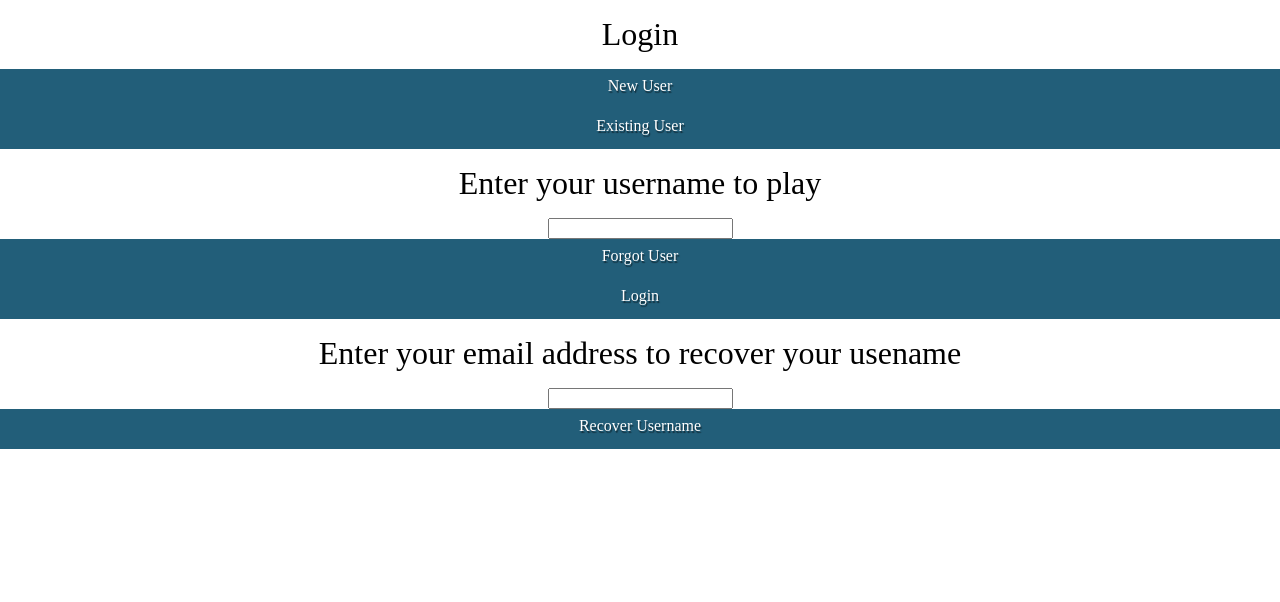
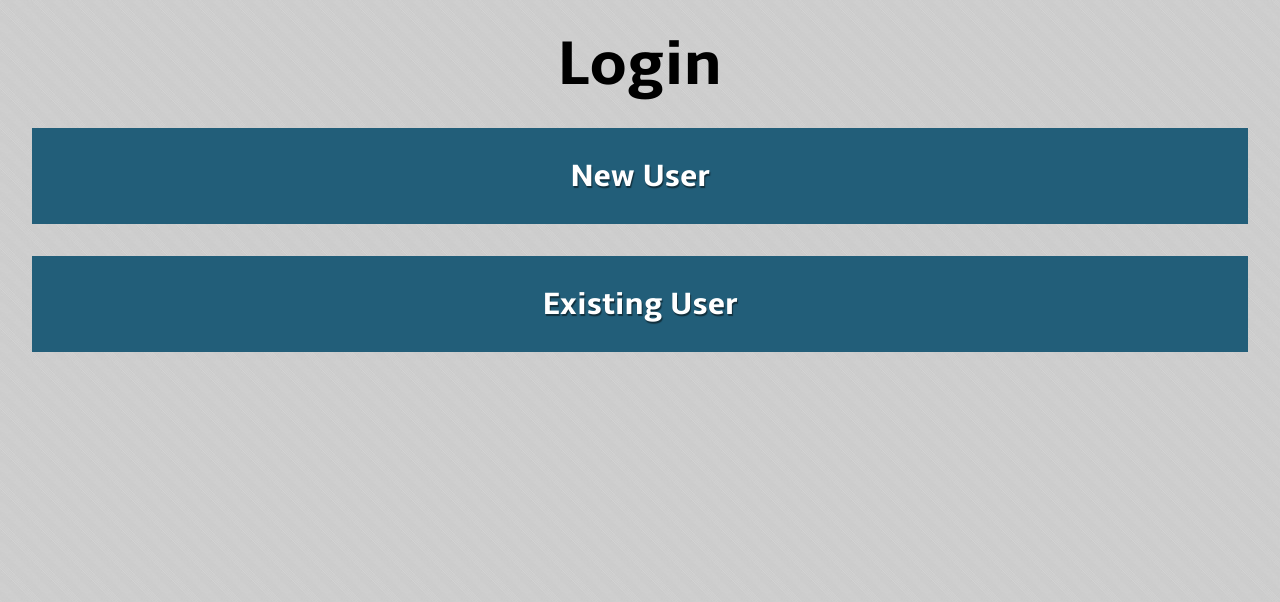
Before and after one commit to zacpez/ProjectNaN, a PHP site: page / in a window 1280 px wide. Shown: the top 602 px of the page. Run offline with PHP 8.4, Linux system fonts and the light colour scheme; a map, chart or similar area stays blank; some libraries are stand-ins or nearby versions.

Commit message:
inital development on page layout and start towards database

```diff
--- a/css/style.css
+++ b/css/style.css
@@ -32,7 +32,14 @@ footer, header, hgroup, menu, nav, section {
 
 @font-face {
 	font-family: "Amble";
-	src: url('../font/Amble-Bold.ttf');
+	src: url('http://fc.zacpez.com/font/Amble-Bold.ttf');
+}
+
+body {
+	background: url('http://fc.zacpez.com/images/Page-BgTexture.jpg');
+	font-family: "Amble";
+	font-size: 200%;
+	line-height: 200%;
 }
 
 a {
@@ -41,7 +48,7 @@ a {
 }
 
 span {
-   margin: auto;
+   margin: 1em;
    text-align: center;
 }
 
@@ -51,9 +58,9 @@ a.button{
 	text-shadow: rgba(0,0,0,.5) 1px 2px 1px;
    display: block;
    font: bold 1em;
-   height: 1.5em;
+   height: 2em;
    padding: 0.5em 3ex 0.5em 3ex;
-   margin: auto;
+   margin: 1em;
 }
 
 a.button:hover{
@@ -62,9 +69,9 @@ a.button:hover{
 	text-shadow: rgba(0,0,0,.5) 1px 2px 1px;
    display: block;
    font: bold 1em;
-   height: 1.5em;
+   height: 2em;
    padding: 0.5em 3ex 0.5em 3ex;
-   margin: auto;
+   margin: 1em;
 }
 
 a.button:click{
@@ -72,9 +79,9 @@ a.button:click{
    color: #FFFFFF;
    display: block;
    font: bold 1em;
-   height: 1.5em;
+   height: 2em;
    padding: 0.5em 3ex 0.5em 3ex;
-   margin: auto;
+   margin: 1em;
 }
 
 
@@ -83,11 +90,20 @@ h1 {
 	margin: 0.5em 0 0.5em 0;
 }
 
-input.searchfield {
+input {
 	font-size: 1.5em;
    padding: 0.25em 1ex 0.25em 0;
    margin: auto;
    width: 24ex;
+	font-size: 100%;
+}
+
+select {
+	font-size: 1.5em;
+   padding: 0.25em 1ex 0.25em 0;
+   margin: auto;
+   width: 24ex;
+	font-size: 100%;
 }
 
 section {
--- a/index.html
+++ b/index.html
@@ -4,24 +4,27 @@
    <meta charset="UTF-8"/>
 	<title>Project NaN</title>
 
-   <link rel="stylesheet" href="css/style.css" type="text/css" />
+   <link rel="stylesheet" href="http://fc.zacpez.com/css/style.css" type="text/css" />
    <script src="http://ajax.googleapis.com/ajax/libs/jquery/1.9.0/jquery.min.js"></script>
 	<script src="http://ajax.googleapis.com/ajax/libs/jqueryui/1.10.0/jquery-ui.min.js"></script>
+   <script src='http://fc.zacpez.com/js/Menu.js'>           </script>
+   <script src='http://fc.zacpez.com/js/Game.js'>           </script>
+	<script src='http://fc.zacpez.com/js/Board.js'>          </script>
+	<script src='http://fc.zacpez.com/js/Login.js'>          </script>
+	<script src='http://fc.zacpez.com/js/Spritesheet.js'>    </script>
+	<script src='http://fc.zacpez.com/js/Players.js'>        </script>
+	<script src='http://fc.zacpez.com/js/Renderer.js'>       </script>
+	<script src='http://fc.zacpez.com/js/Localstorage.js'>   </script>
 
-   <script src='js/Game.js'>           </script>
-	<script src='js/Board.js'>          </script>
-	<script src='js/Login.js'>          </script>
-	<script src='js/Spritesheet.js'>    </script>
-	<script src='js/Players.js'>        </script>
-	<script src='js/Renderer.js'>       </script>
-	<script src='js/Localstorage.js'>   </script>
-   <script src='js/Menu.js'>           </script>
-	<script src='js/Main.js'>           </script>
+	<script src='http://fc.zacpez.com/js/Main.js'>           </script>
 
 </head>
 <body>
+
+<!--   THE FIRST SET OF PAGES USED TO IDENTIFY A PLAYER    -->
    <div id="loginpages">
 
+<!--   Page gives the user a choice weather he's played here before   -->
       <section id="page1">
          <h1>Login</h1>
          <a id="newUser" class="button" href="#">
@@ -31,28 +34,96 @@
 			   <span >Existing User</span>
 		   </a>
       </section>
+
+<!--   Gather the data needed to make a new account for the user   -->
       <section id="page2">
-         <h1>Enter your username to play</h1>
-         <input type="text" id="username" class="textfield">
+         <h1>Enter your username and email to play</h1>
+			<label for="newusername">User Name: </label>
+         <input type="text" id="newusername" class="textfield"><br />
+			<label for="newusername">E-mail: </label>
+			<input type="text" id="newemail" class="textfield"><br />
          <br>
-         <a id="forgot" class="button" href="#">
-			   <span >Forgot User</span>
-		   </a>
          <a id="login" class="button" href="#">
 			   <span >Login</span>
 		   </a>
          <span></span>
       </section>
+
+<!--   Regular user login page   -->
       <section id="page3">
+         <h1>Login</h1>
+			<label for="existuser">User Name: </label>
+         <input type="text" id="existuser" class="textfield">
+         <br>
+         <a id="loginexistuser" class="button" href="#">
+			   <span >Login</span>
+		   </a>
+			<a id="forgot" class="button" href="#">
+			   <span >Forgot User</span>
+		   </a>
+      </section>
+
+<!--  Page that will send an email back to the user with there account information  -->
+      <section id="page4">
          <h1>Enter your email address to recover your usename</h1>
+			<label for="email">E-mail: </label>
          <input type="text" id="email" class="textfield">
          <br>
          <a id="recover" class="button" href="#">
 			   <span >Recover Username</span>
 		   </a>
       </section>
+
    </div>
-   <div id="serverbrowser"></div>
+
+<!--   Server selction of creation options  -->
+   <div id="serverbrowser">
+
+<!--   Selection for the user to create of join games   -->
+		<section id="page5">
+			<h1>Server Browser</h1>
+			<a id="newserver" class="button" href="#">
+			   <span >Create Server</span>
+		   </a>
+			<a id="existservers" class="button" href="#">
+			   <span >Get Server List</span>
+		   </a>
+		</section>
+
+<!--    Server creation page for user to customize his/her game   -->
+		<section id="page6">
+			<h1>Create Server</h1>
+			<label for="servername">Server Name: </label>
+         <input type="text" id="servername" class="textfield"><br />
+			<label for="serverpass">Server Password: </label>
+         <input type="text" id="serverpass" class="textfield"><br />
+			<label for="maptype">Map Type: </label>
+         <select id="maptype">
+				<option value="Plains">Plains</option>
+				<option value="Desert">Desert</option>
+				<option value="Tundra">Tundra</option>
+			</select><br />
+			<label for="mapsize">Map Size: </label>
+         <select id="mapsize">
+				<option value="size1">32 x 32 Tiles</option>
+				<option value="size2">64 x 64 Tiles</option>
+				<option value="size3">128 x 128 Tiles</option>
+			</select><br />
+			<label for="playercount">Max Players: </label>
+         <select id="playercount">
+				<option value="two">2 Players</option>
+				<option value="three">3 Players</option>
+				<option value="four">4 Players</option>
+			</select><br />
+			<a id="newserver" class="button" href="#">
+			   <span >Submit Server</span>
+		   </a>
+		</section>
+
+<!-- -->
+	</div>
+
+
    <div id="highscores"></div>
    <canvas id="gamescreen">HTML5 canvas not supported by browser.</canvas>
 </body>
--- a/js/Menu.js
+++ b/js/Menu.js
@@ -3,47 +3,60 @@
 //
 
 function Menu() {
-   var loginDiv = $('#loginpages');          //// Login Div
-   var Page1 = $('#page1');                  // Login Menu
-   var Page2 = $('#page2');                  // Login Page
-   var Page3 = $('#page3');                  // Forgot User
-   var NewUser = $('#newuser');              // New user button
-   var ExistingUser = $('#existinguser');    // Existing user button
-   var LoginUser = $('#login');              // Login button
-   var ForgotUser = $('#forgot');            // Forgot user button
-   var RecoverUser = $('#recover');          // Recover user button
+	var self = this;
+   this.loginDiv = $("#loginpages");          //// Login Div
+   this.Page1 = $("#page1");                  // Login Menu
+   this.Page2 = $("#page2");                  // Login Page
+   this.Page3 = $("#page3");                  //
+	this.Page4 = $("#page4"); 						 // Forgot User
+   this.NewUser = $("#newUser");              // New user button
+   this.ExistingUser = $("#existingUser");    // Existing user button
+   this.LoginUser = $("#login");              // Login button
+   this.ForgotUser = $("#forgot");            // Forgot user button
+   this.RecoverUser = $("#recover");          // Recover user button
+	this.LoginExistUser = $("#loginexistuser");
 
-   var ServerBrowser = $('#serverbrowser');
-   var HighScores = $('#loginPages');
-   var GameScreen = $('#loginPages');
+   this.ServerBrowser = $("#serverbrowser");
+   this.HighScores = $("#loginPages");
+   this.GameScreen = $("#loginPages");
 
 
 
 
    this.init = function () {
-   ServerBrowser.css('display': 'none');
-   HighScores.css('display': 'none');
-   GameScreen.css('display': 'none');
-   loginDiv.css('display': 'block');
+		this.ServerBrowser.css({display: "none"});
+		this.HighScores.css({display: "none"});
+		this.GameScreen.css({display: "none"});
+		this.loginDiv.css({display: "block"});
 
-   Page1.css('display': 'block');
-   Page2.css('display': 'none');
-   Page3.css('display': 'none');
+		this.Page1.css({display: "block"});
+		this.Page2.css({display: "none"});
+		this.Page3.css({display: "none"});
+		this.Page4.css({display: "none"});
 
-   NewUser.click(function () {
-      Page2.css('display': 'none');
-   });
-   ExistingUser.click(function () {
-
-   });
-   LoginUser.click(function () {
-
-   });
-   ForgotUser.click(function () {
-
-   });
-   RecoverUser.click(function () {
-
-   });
+		this.NewUser.click(function () {
+			self.Page1.css({display: "none"});
+			self.Page2.css({display: "block"});
+		});
+		this.ExistingUser.click(function () {
+			self.Page1.css({display: "none"});
+			self.Page3.css({display: "block"});
+		});
+		this.LoginUser.click(function () {
+			self.loginDiv.css({display: "none"});
+			self.ServerBrowser.css({display: "block"});
+		});
+		this.ForgotUser.click(function () {
+			self.Page3.css({display: "none"});
+			self.Page4.css({display: "block"});
+		});
+		this.RecoverUser.click(function () {
+			self.Page4.css({display: "none"});
+			self.Page1.css({display: "block"});
+		});
+		this.LoginExistUser.click(function () {
+			self.loginDiv.css({display: "none"});
+			self.ServerBrowser.css({display: "block"});
+		});
    }
 }
```
Also changed, not shown: js/Database.js (+67 -1 lines), js/Main.js (+6 -1 lines), server.js (added, +62 -0 lines), images/Page-BgTexture.jpg (added).
